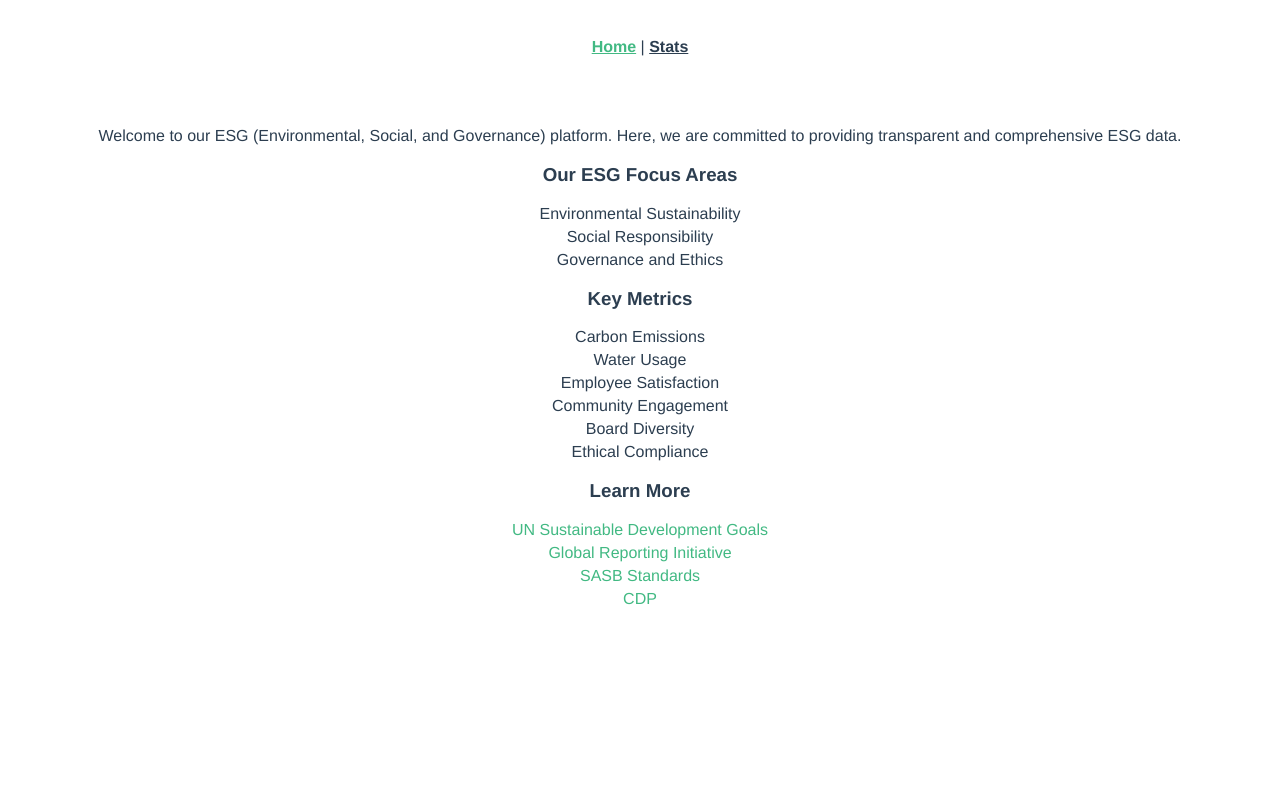
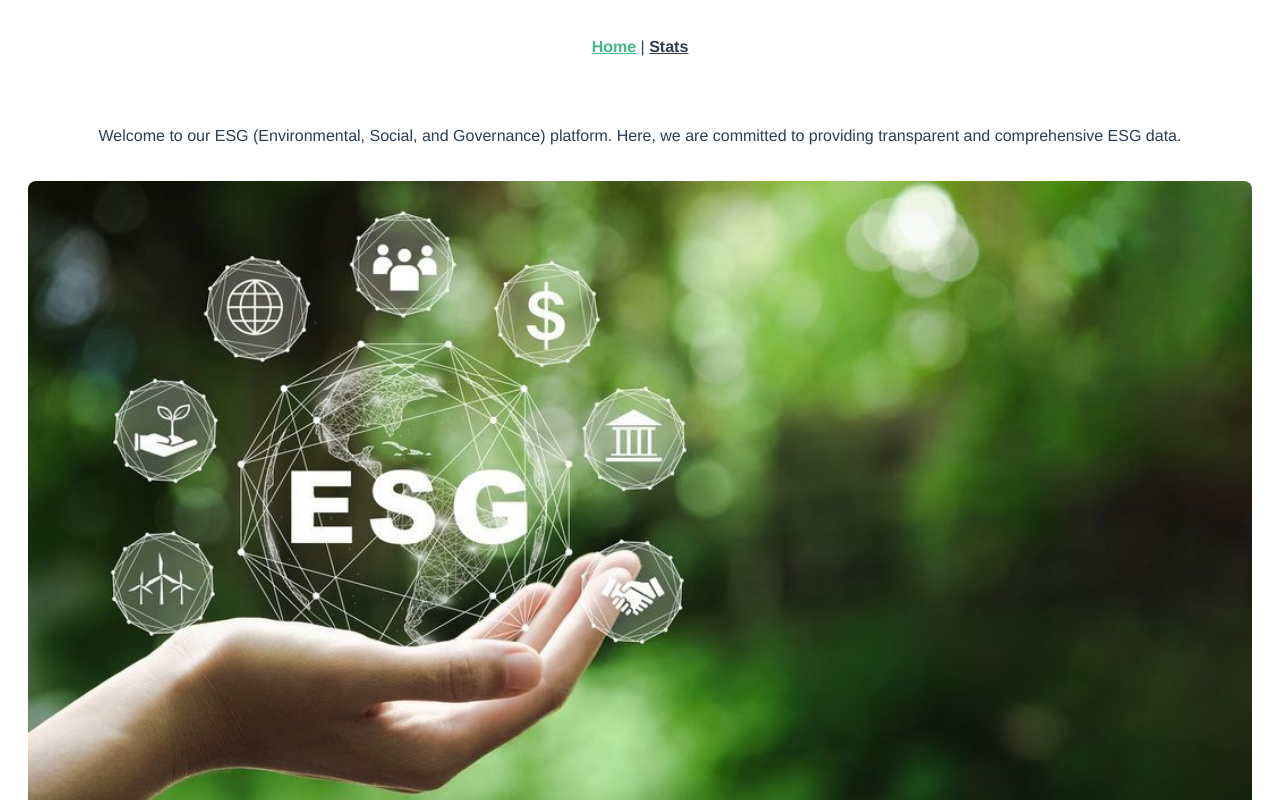
Before and after one commit to chicheongweng/vue-auth-app, a Vue app: page / in a window 1280 px wide. Shown: the top 800 px of the page. Built offline with nearby package versions, Linux system fonts and the light colour scheme.

Commit message:
add esg.jpeg

```diff
--- a/src/components/HelloWorld.vue
+++ b/src/components/HelloWorld.vue
@@ -4,6 +4,7 @@
     <p>
       Welcome to our ESG (Environmental, Social, and Governance) platform. Here, we are committed to providing transparent and comprehensive ESG data.
     </p>
+    <img src="@/assets/esg.jpeg" alt="ESG" class="esg-image" />
     <h3>Our ESG Focus Areas</h3>
     <ul>
       <li>Environmental Sustainability</li>
@@ -52,21 +53,10 @@ h1 {
   color: #42b983;
 }
 
-ul {
-  list-style-type: none;
-  padding: 0;
-}
-
-li {
-  margin: 5px 0;
-}
-
-a {
-  color: #42b983;
-  text-decoration: none;
-}
-
-a:hover {
-  text-decoration: underline;
+.esg-image {
+  width: 100%;
+  height: auto;
+  margin: 20px 0;
+  border-radius: 8px;
 }
 </style>
```
Also changed, not shown: src/assets/esg.jpeg (added).
